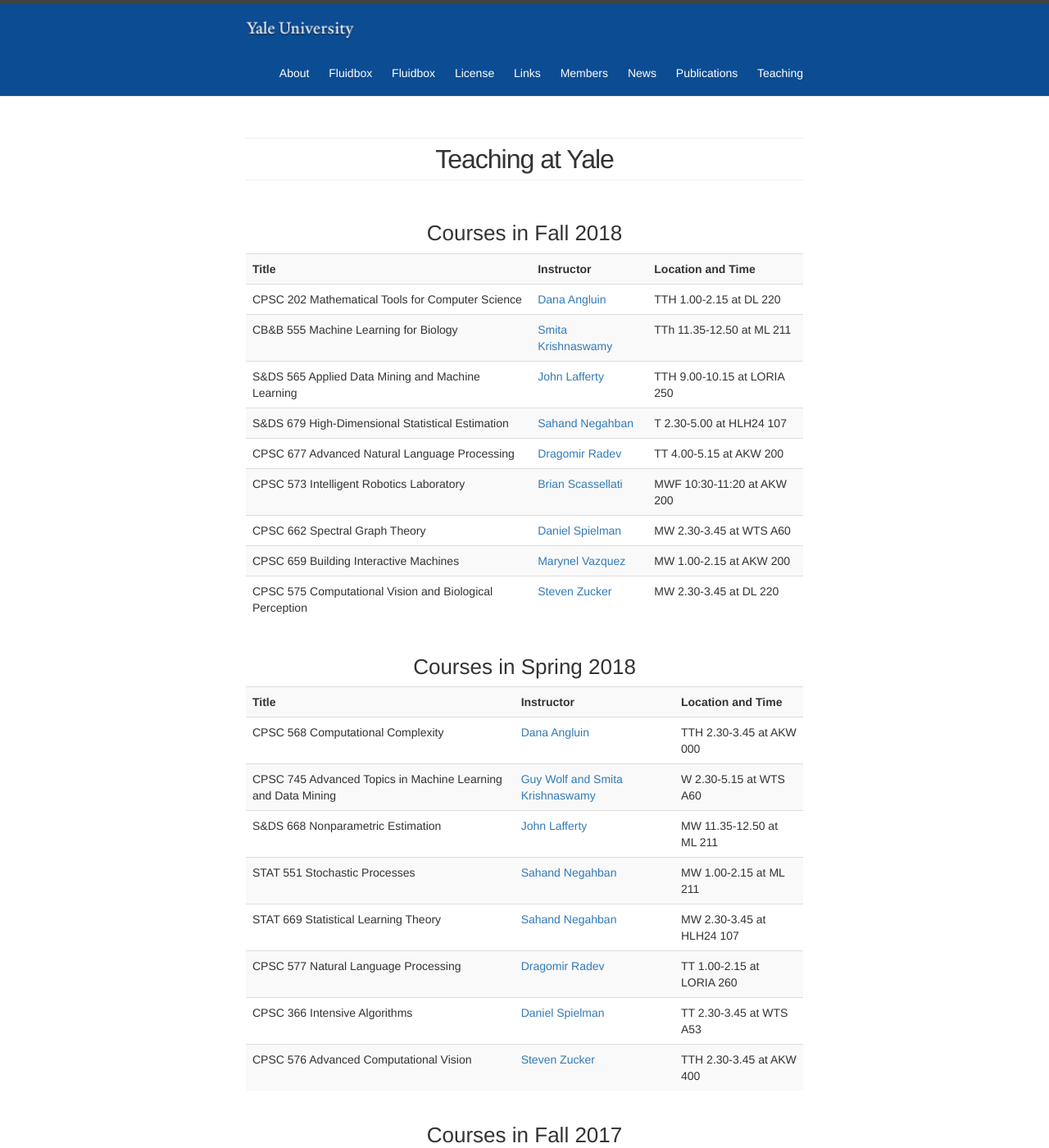
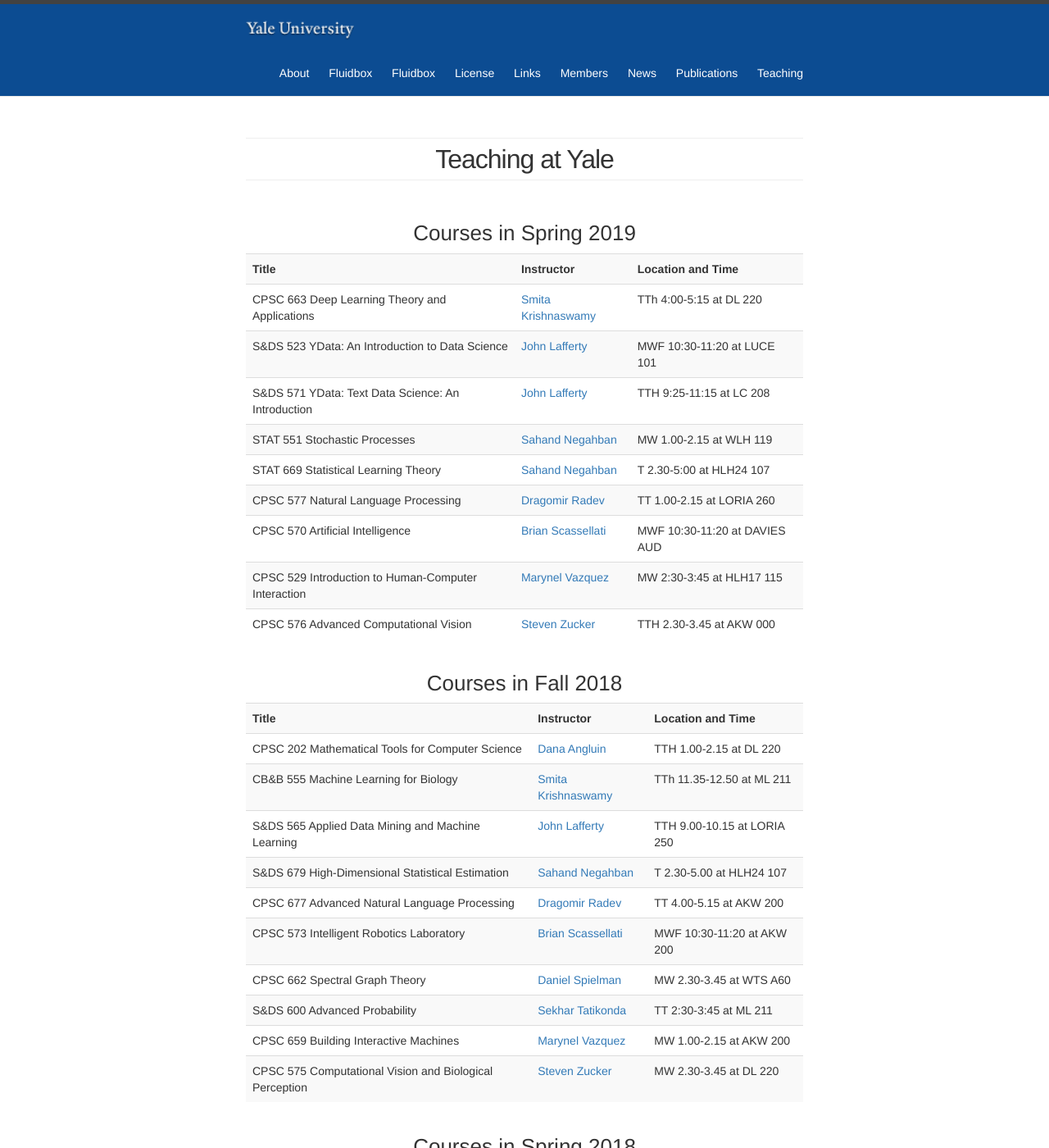
Before and after one commit to mlatyale/mlatyale.github.io, a Jekyll site: the page built from teaching.md, in a window 1280 px wide and 1400 px high. Shown: the whole window at 82% size. Built offline with Jekyll 4.4.1, drawn with Linux system fonts in a browser that asks for light colours.

Commit message:
update publications

```diff
--- a/_data/courses.yml
+++ b/_data/courses.yml
@@ -1,3 +1,51 @@
+- term: Spring 2019
+  courses:
+    - instructor: Smita Krishnaswamy
+      instructor_website: https://www.krishnaswamylab.org/
+      location: "DL 220"
+      title: "CPSC 663 Deep Learning Theory and Applications"
+      time: "TTh 4:00-5:15"
+    - instructor: John Lafferty
+      instructor_website: https://statistics.yale.edu/people/john-lafferty
+      location: "LUCE 101"
+      title: "S&DS 523 YData: An Introduction to Data Science"
+      time: "MWF 10:30-11:20"
+    - instructor: John Lafferty
+      instructor_website: https://statistics.yale.edu/people/john-lafferty
+      location: "LC 208"
+      title: "S&DS 571 YData: Text Data Science: An Introduction"
+      time: "TTH 9:25-11:15"
+    - instructor: Sahand Negahban
+      instructor_website: http://www.stat.yale.edu/~snn7/
+      location: "WLH 119"
+      title: "STAT 551 Stochastic Processes"
+      time: "MW 1.00-2.15"
+    - instructor: Sahand Negahban
+      instructor_website: http://www.stat.yale.edu/~snn7/
+      location: "HLH24 107"
+      title: "STAT 669 Statistical Learning Theory"
+      time: "T 2.30-5:00"
+    - instructor: Dragomir Radev
+      instructor_website: http://www.cs.yale.edu/homes/radev/
+      location: "LORIA 260"
+      title: "CPSC 577 Natural Language Processing"
+      time: "TT 1.00-2.15"
+    - instructor: Brian Scassellati
+      instructor_website: http://www.cs.yale.edu/homes/scaz/
+      location: "DAVIES AUD"
+      title: "CPSC 570 Artificial Intelligence"
+      time: "MWF 10:30-11:20"
+    - instructor: Marynel Vazquez
+      instructor_website: http://www.marynel.net/
+      location: "HLH17 115"
+      title: "CPSC 529 Introduction to Human-Computer Interaction"
+      time: "MW 2:30-3:45"
+    - instructor: Steven Zucker
+      instructor_website: https://seas.yale.edu/faculty-research/faculty-directory/steven-zucker
+      location: "AKW 000"
+      title: "CPSC 576 Advanced Computational Vision"
+      time: "TTH 2.30-3.45"
+
 - term: Fall 2018
   courses:
     - instructor: Dana Angluin
@@ -35,6 +83,11 @@
       location: "WTS A60"
       title: "CPSC 662 Spectral Graph Theory"
       time: "MW 2.30-3.45"
+    - instructor: Sekhar Tatikonda
+      instructor_website: https://www.eng.yale.edu/sekhar/
+      location: "ML 211"
+      title: "S&DS 600 Advanced Probability"
+      time: "TT 2:30-3:45"
     - instructor: Marynel Vazquez
       instructor_website: http://www.marynel.net/
       location: "AKW 200"
```
Also changed, not shown: 4 other files.
